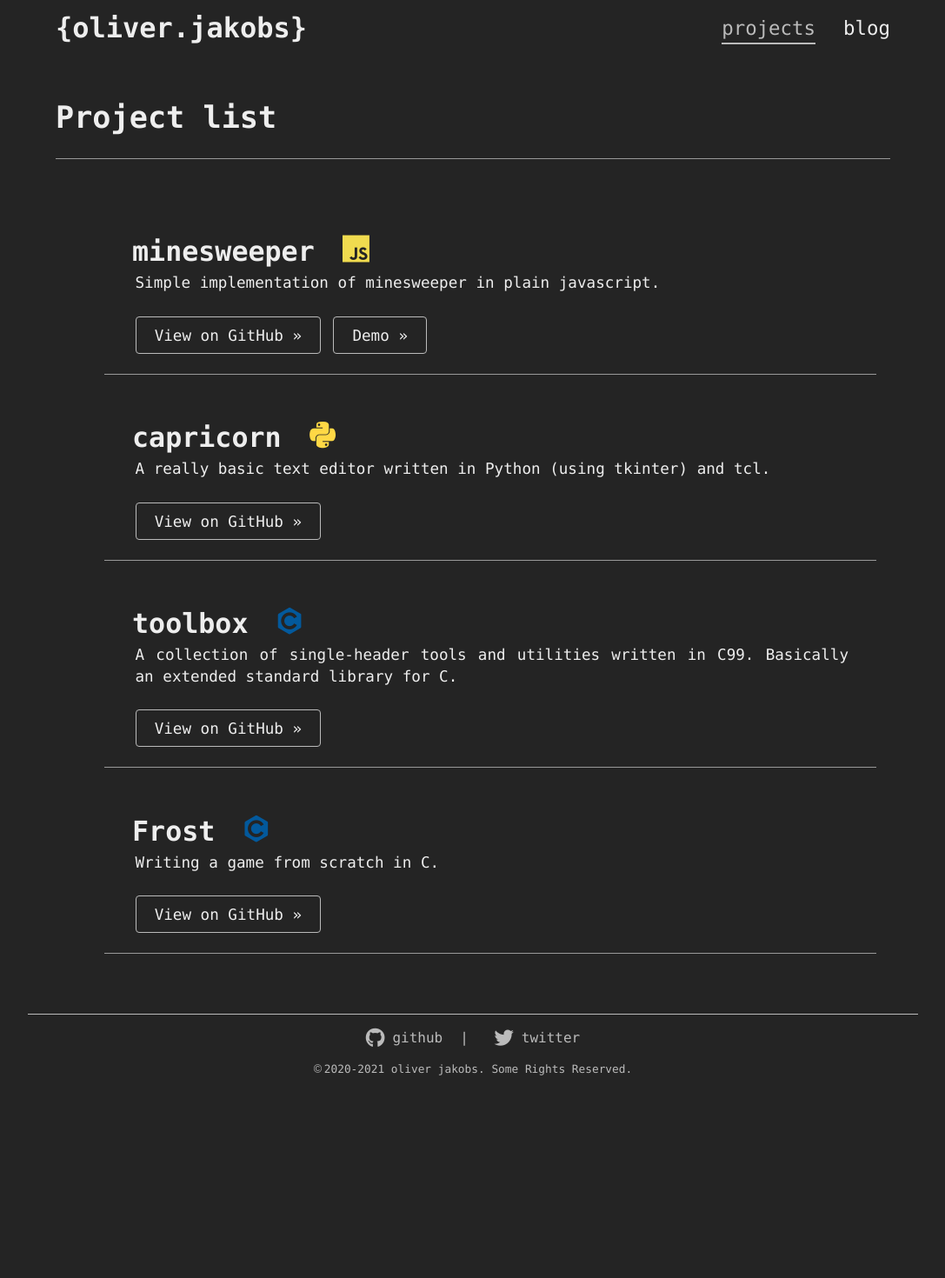
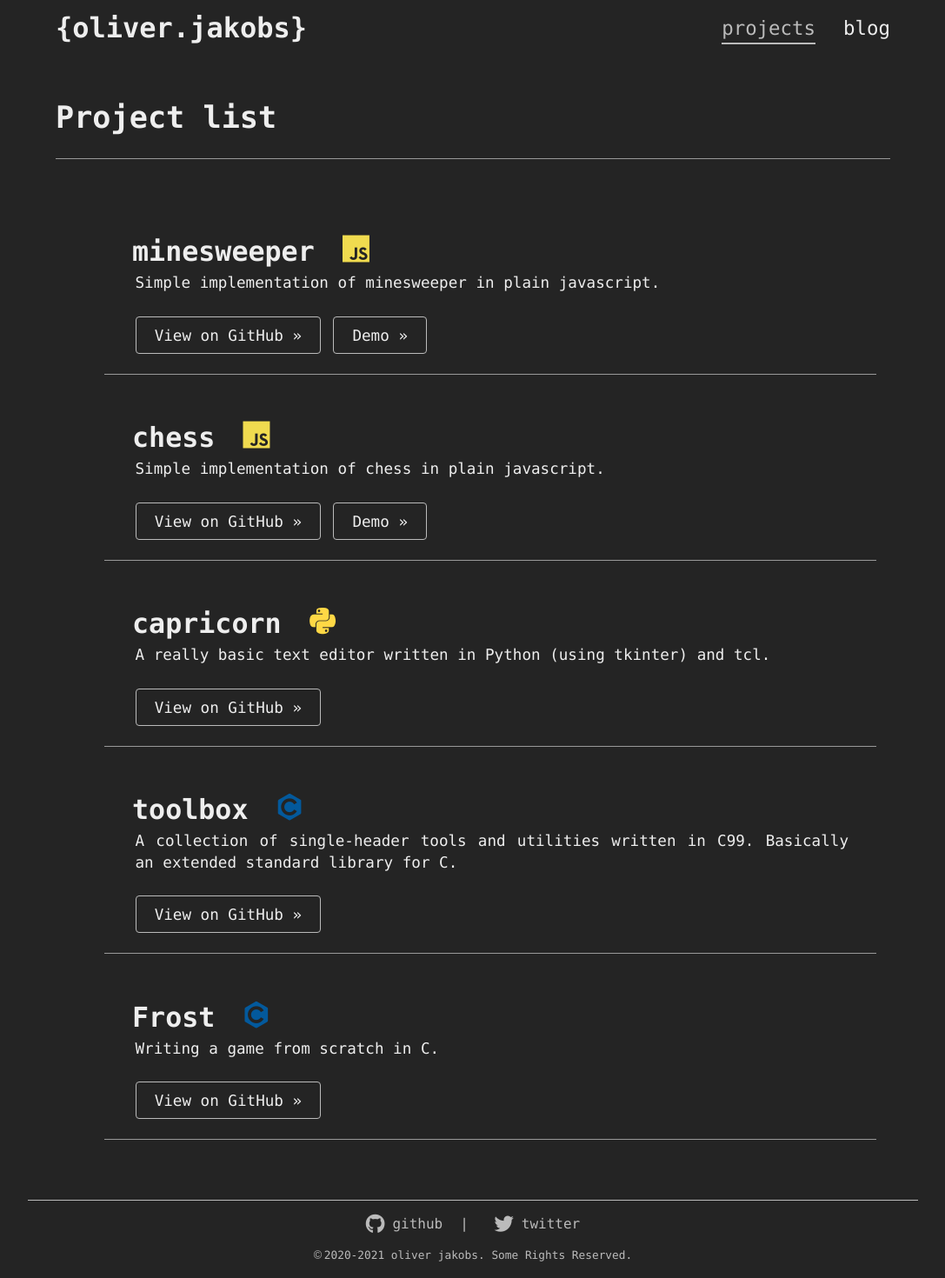
Before and after one commit to oliverjakobs/oliverjakobs.github.io, a Jekyll site: the page built from projects.html, in a window 1280 px wide. Shown: the whole page at 87% size, without its empty margins (96-1183 px from the left). Built offline with Jekyll 4.4.1, drawn with Linux system fonts in a browser that asks for light colours; nearby versions of some CDN libraries; before the commit the page ends 1256 px from its top, so only the background shows below that.

Commit message:
Update projects.yml

```diff
--- a/_data/projects.yml
+++ b/_data/projects.yml
@@ -4,6 +4,12 @@
   description: Simple implementation of minesweeper in plain javascript.
   repository: https://github.com/oliverjakobs/js/tree/main/minesweeper
   demo-link: /js/minesweeper
+- name: chess
+  lang: javascript
+  lang-icon: devicon-javascript-plain colored
+  description: Simple implementation of chess in plain javascript.
+  repository: https://github.com/oliverjakobs/js/tree/main/chess
+  demo-link: /js/chess
 - name: capricorn
   lang: python/tcl
   lang-icon: devicon-python-plain colored
```
